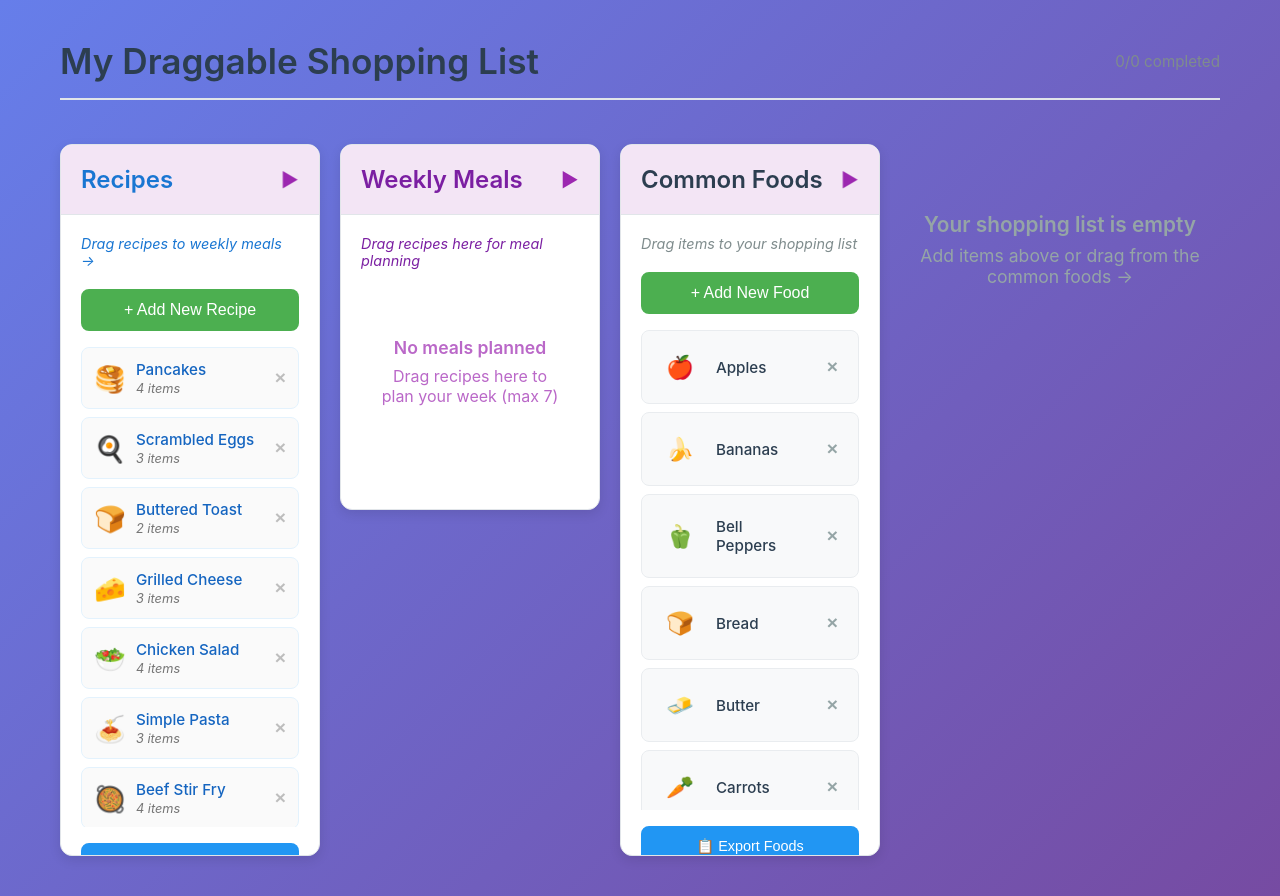
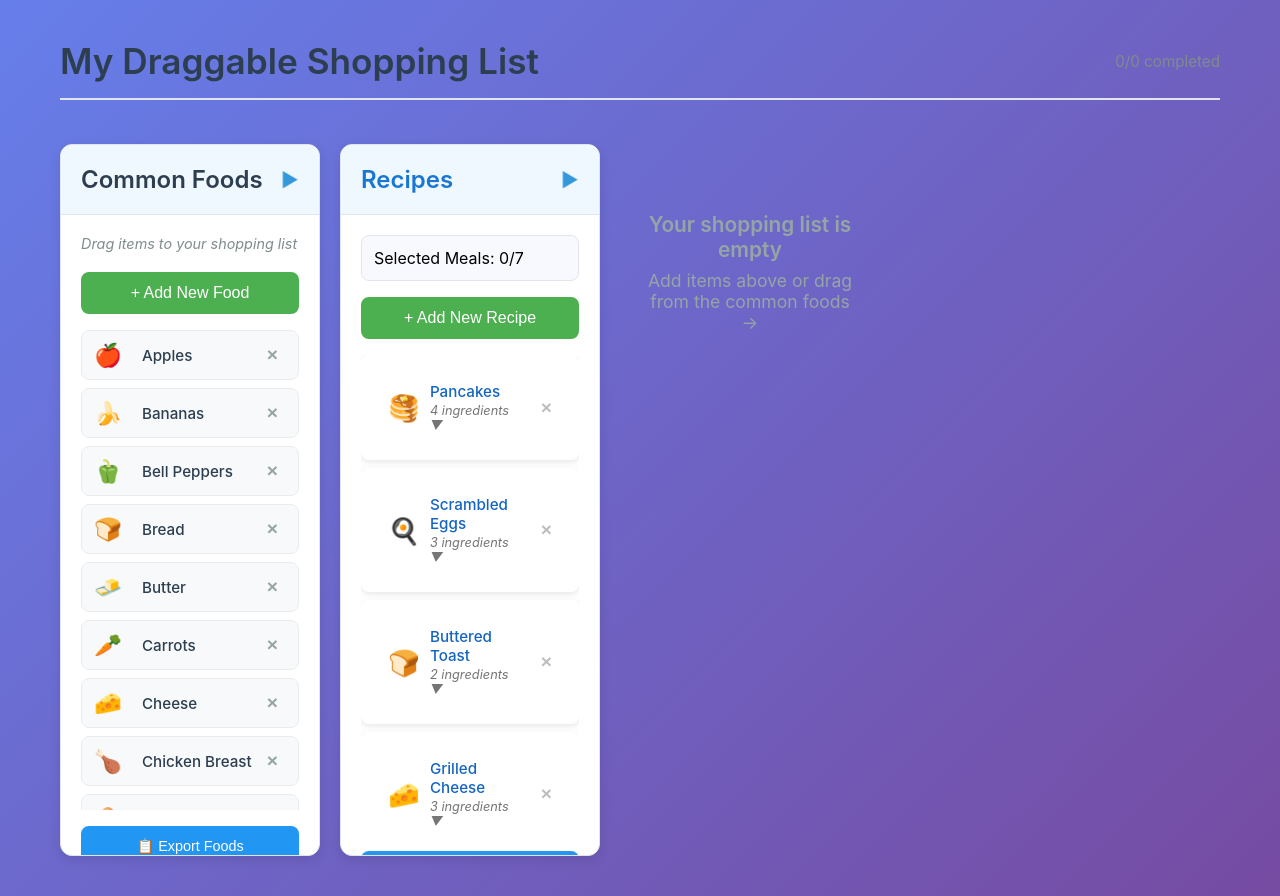
Before and after one commit to Kakalanp/ShopingListCalculator, a React (Create React App) app: page / in a window 1280 px wide. Built offline with nearby package versions, Linux system fonts and the light colour scheme.

Commit message:
Removing weekly meals container

```diff
--- a/src/components/RecipeList.css
+++ b/src/components/RecipeList.css
@@ -90,28 +90,48 @@
 }
 
 .recipe-item {
+  position: relative;
   display: flex;
   align-items: center;
   justify-content: space-between;
-  background: #fafafa;
-  border: 1px solid #e3f2fd;
+  background: white;
+  border: 3px solid transparent;
   border-radius: 8px;
+  padding: 12px;
+  cursor: pointer;
   transition: all 0.2s ease;
   user-select: none;
   overflow: hidden;
-  cursor: grab;
+  box-shadow: 0 2px 6px rgba(0, 0, 0, 0.1);
 }
 
 .recipe-item:hover {
-  background: #e8f5e8;
-  border-color: #4caf50;
-  transform: translateX(4px);
+  transform: translateY(-2px);
+  box-shadow: 0 4px 12px rgba(0, 0, 0, 0.15);
 }
 
-.recipe-item.dragging {
-  opacity: 0.8;
-  transform: rotate(2deg);
-  cursor: grabbing;
+.recipe-item.selected {
+  border-width: 4px;
+  box-shadow: 0 4px 16px rgba(0, 0, 0, 0.2);
+  background: #f8f9ff;
+}
+
+.selection-number {
+  position: absolute;
+  top: -8px;
+  right: -8px;
+  width: 24px;
+  height: 24px;
+  border-radius: 50%;
+  color: white;
+  font-weight: bold;
+  font-size: 0.8rem;
+  display: flex;
+  align-items: center;
+  justify-content: center;
+  border: 2px solid white;
+  box-shadow: 0 2px 4px rgba(0, 0, 0, 0.2);
+  z-index: 10;
 }
 
 .recipe-content {
@@ -305,6 +325,32 @@
   background: #da190b;
 }
 
+/* Ingredients expansion */
+.recipe-count.clickable {
+  cursor: pointer;
+  user-select: none;
+  transition: color 0.2s ease;
+}
+
+.recipe-count.clickable:hover {
+  color: #1976d2;
+}
+
+.ingredients-list {
+  margin-top: 8px;
+  padding: 8px 0;
+  border-top: 1px solid #e1e5e9;
+  max-height: 150px;
+  overflow-y: auto;
+}
+
+.ingredient-item {
+  padding: 2px 0;
+  font-size: 0.85rem;
+  color: #666;
+  line-height: 1.3;
+}
+
 /* Copy recipes button */
 .copy-recipes-btn {
   width: 100%;
@@ -334,3 +380,34 @@
 .copy-recipes-btn.success:hover {
   background: #45a049;
 }
+
+/* Selected meals counter */
+.selected-meals-counter {
+  margin-bottom: 16px;
+  padding: 12px;
+  background: #f8f9ff;
+  border-radius: 8px;
+  border: 1px solid #e1e5e9;
+}
+
+.selected-meals-counter > div:first-child {
+  font-weight: 600;
+  color: #1976d2;
+  margin-bottom: 8px;
+}
+
+.selected-meals-preview {
+  display: flex;
+  flex-wrap: wrap;
+  gap: 6px;
+  margin-top: 8px;
+}
+
+.meal-preview {
+  font-size: 0.85rem;
+  font-weight: 500;
+  padding: 4px 8px;
+  background: rgba(255, 255, 255, 0.8);
+  border-radius: 12px;
+  border: 1px solid currentColor;
+}
--- a/src/components/RecipeList.tsx
+++ b/src/components/RecipeList.tsx
@@ -1,5 +1,4 @@
 import React, { useState } from 'react';
-import { Draggable, Droppable } from '@hello-pangea/dnd';
 import { v4 as uuidv4 } from 'uuid';
 import './RecipeList.css';
 
@@ -13,13 +12,24 @@ export interface Recipe {
 interface RecipeListProps {
   recipes: Recipe[];
   onRecipesChange: (recipes: Recipe[]) => void;
+  selectedRecipes: string[];
+  onRecipeSelect: (recipeId: string) => void;
+  rainbowColors: string[];
   className?: string;
 }
 
-const RecipeList: React.FC<RecipeListProps> = ({ recipes, onRecipesChange, className }) => {
+const RecipeList: React.FC<RecipeListProps> = ({
+  recipes,
+  onRecipesChange,
+  selectedRecipes,
+  onRecipeSelect,
+  rainbowColors,
+  className
+}) => {
   const [isContainerCollapsed, setIsContainerCollapsed] = useState(false);
   const [isAddingRecipe, setIsAddingRecipe] = useState(false);
   const [copySuccess, setCopySuccess] = useState(false);
+  const [showIngredients, setShowIngredients] = useState<{[key: string]: boolean}>({});
   const [newRecipeName, setNewRecipeName] = useState('');
   const [newRecipeEmoji, setNewRecipeEmoji] = useState('🍽️');
   const [newRecipeIngredients, setNewRecipeIngredients] = useState('');
@@ -65,6 +75,13 @@ const RecipeList: React.FC<RecipeListProps> = ({ recipes, onRecipesChange, class
     }
   };
 
+  const toggleIngredients = (recipeId: string) => {
+    setShowIngredients(prev => ({
+      ...prev,
+      [recipeId]: !prev[recipeId]
+    }));
+  };
+
   return (
     <div className={`recipe-container ${className || ''} ${isContainerCollapsed ? 'collapsed' : ''}`}>
       <div className="container-header" onClick={() => setIsContainerCollapsed(!isContainerCollapsed)}>
@@ -73,7 +90,26 @@ const RecipeList: React.FC<RecipeListProps> = ({ recipes, onRecipesChange, class
       </div>
 
       <div className={`container-content ${isContainerCollapsed ? 'collapsed' : 'expanded'}`}>
-        <p className="recipe-instruction">Drag recipes to weekly meals →</p>
+        <div className="selected-meals-counter">
+          Selected Meals: {selectedRecipes.length}/7
+          {selectedRecipes.length > 0 && (
+            <div className="selected-meals-preview">
+              {selectedRecipes.map((recipeId, index) => {
+                const recipe = recipes.find(r => r.id === recipeId);
+                if (!recipe) return null;
+                return (
+                  <span
+                    key={recipeId}
+                    className="meal-preview"
+                    style={{ color: rainbowColors[index] }}
+                  >
+                    {recipe.emoji} {recipe.name}
+                  </span>
+                );
+              })}
+            </div>
+          )}
+        </div>
 
         {!isAddingRecipe ? (
           <button
@@ -119,33 +155,52 @@ const RecipeList: React.FC<RecipeListProps> = ({ recipes, onRecipesChange, class
           </div>
         )}
 
-        <Droppable droppableId="recipes" isDropDisabled={true}>
-          {(provided: any) => (
+        <div className="recipes-grid expanded">
+          {recipes.map((recipe, index) => {
+            const isSelected = selectedRecipes.includes(recipe.id);
+            const selectionIndex = selectedRecipes.indexOf(recipe.id);
+            const borderColor = isSelected ? rainbowColors[selectionIndex % rainbowColors.length] : 'transparent';
+
+            return (
               <div
-              {...provided.droppableProps}
-              ref={provided.innerRef}
-              className="recipes-grid expanded"
-            >
-              {recipes.map((recipe, index) => (
-                <Draggable
                 key={recipe.id}
-                  draggableId={`recipe-${recipe.id}`}
-                  index={index}
-                >
-                  {(provided: any, snapshot: any) => (
-                    <div
-                      ref={provided.innerRef}
-                      {...provided.draggableProps}
-                      {...provided.dragHandleProps}
-                      className={`recipe-item ${snapshot.isDragging ? 'dragging' : ''}`}
+                className={`recipe-item ${isSelected ? 'selected' : ''}`}
+                style={{ borderColor: borderColor }}
+                onClick={() => onRecipeSelect(recipe.id)}
               >
                 <div className="recipe-content">
                   <span className="recipe-emoji">{recipe.emoji}</span>
                   <div className="recipe-details">
                     <div className="recipe-name">{recipe.name}</div>
-                          <div className="recipe-count">{recipe.ingredients.length} items</div>
+                    <div
+                      className="recipe-count clickable"
+                      onClick={(e) => {
+                        e.stopPropagation();
+                        toggleIngredients(recipe.id);
+                      }}
+                      title="Click to show/hide ingredients"
+                    >
+                      {recipe.ingredients.length} ingredients {showIngredients[recipe.id] ? '▲' : '▼'}
+                    </div>
+                    {showIngredients[recipe.id] && (
+                      <div className="ingredients-list">
+                        {recipe.ingredients.map((ingredient, idx) => (
+                          <div key={idx} className="ingredient-item">
+                            • {ingredient}
+                          </div>
+                        ))}
+                      </div>
+                    )}
                   </div>
                 </div>
+                {isSelected && (
+                  <div
+                    className="selection-number"
+                    style={{ backgroundColor: borderColor }}
+                  >
+                    {selectionIndex + 1}
+                  </div>
+                )}
                 <button
                   className="delete-recipe-btn"
                   onClick={(e) => {
@@ -157,13 +212,9 @@ const RecipeList: React.FC<RecipeListProps> = ({ recipes, onRecipesChange, class
                   ×
                 </button>
               </div>
-                  )}
-                </Draggable>
-              ))}
-              {provided.placeholder}
+            );
+          })}
         </div>
-          )}
-        </Droppable>
 
         {recipes.length > 0 && (
           <button
--- a/src/components/ShoppingList.css
+++ b/src/components/ShoppingList.css
@@ -30,6 +30,11 @@
   display: flex;
   align-items: center;
   gap: 16px;
+}
+
+.copy-buttons {
+  display: flex;
+  gap: 8px;
 }
 
 .stats {
--- a/src/components/ShoppingList.tsx
+++ b/src/components/ShoppingList.tsx
@@ -5,7 +5,6 @@ import { ShoppingItem } from '../types/types';
 import ShoppingItemComponent from './ShoppingItemComponent';
 import CommonFoodSupplies, { FoodSupply } from './CommonFoodSupplies';
 import RecipeList, { Recipe } from './RecipeList';
-import WeeklyMeals from './WeeklyMeals';
 import './ShoppingList.css';
 import allRecipesData from '../data/recipes.json';
 import commonFoodsData from '../data/common-foods.json';
@@ -57,8 +56,21 @@ const ShoppingList: React.FC<ShoppingListProps> = ({ listName = 'My Shopping Lis
   const [items, setItems] = useState<ShoppingItem[]>([]);
   const [meals, setMeals] = useState<Recipe[]>([]);
   const [copySuccess, setCopySuccess] = useState(false);
+  const [copyMealsSuccess, setCopyMealsSuccess] = useState(false);
+  const [selectedRecipes, setSelectedRecipes] = useState<string[]>([]);
   const [foods, setFoods] = useState<FoodSupply[]>(() => loadFoodsFromStorage());
   const [recipes, setRecipes] = useState<Recipe[]>(() => loadRecipesFromStorage());
+
+  // Rainbow colors for selected recipes (ROYGBIV)
+  const rainbowColors = [
+    '#FF0000', // Red
+    '#FF8C00', // Orange
+    '#FFD700', // Yellow
+    '#32CD32', // Green
+    '#1E90FF', // Blue
+    '#4B0082', // Indigo
+    '#8A2BE2'  // Violet
+  ];
 
   // Save to localStorage whenever foods or recipes change
   useEffect(() => {
@@ -114,6 +126,18 @@ const ShoppingList: React.FC<ShoppingListProps> = ({ listName = 'My Shopping Lis
       console.error('Failed to copy: ', err);
     }
   }, [items]);
+
+  const copyMealList = useCallback(async () => {
+    try {
+      const limitedMeals = meals.slice(0, 7);
+      const mealText = limitedMeals.map((meal, index) => `${index + 1}. ${meal.name}`).join('\n');
+      await navigator.clipboard.writeText(mealText);
+      setCopyMealsSuccess(true);
+      setTimeout(() => setCopyMealsSuccess(false), 2000);
+    } catch (err) {
+      console.error('Failed to copy meal list: ', err);
+    }
+  }, [meals]);
 
   const handleMealsChange = useCallback((newMeals: Recipe[]) => {
     // Calculate the difference in ingredients between old and new meals
@@ -188,20 +212,29 @@ const ShoppingList: React.FC<ShoppingListProps> = ({ listName = 'My Shopping Lis
     });
   }, [meals]);
 
+  const handleRecipeSelect = useCallback((recipeId: string) => {
+    const recipe = recipes.find(r => r.id === recipeId);
+    if (!recipe) return;
+
+    const isSelected = selectedRecipes.includes(recipeId);
+
+    if (isSelected) {
+      // Remove from selection and meals
+      setSelectedRecipes(prev => prev.filter(id => id !== recipeId));
+      const newMeals = meals.filter(meal => meal.id !== recipeId);
+      handleMealsChange(newMeals);
+    } else {
+      // Add to selection and meals (max 7)
+      if (selectedRecipes.length < 7) {
+        setSelectedRecipes(prev => [...prev, recipeId]);
+        const newMeals = [...meals, recipe];
+        handleMealsChange(newMeals);
+      }
+    }
+  }, [recipes, selectedRecipes, meals, handleMealsChange]);
+
   const onDragEnd = useCallback((result: DropResult) => {
     if (!result.destination) {
-      return;
-    }
-
-    // Handle drag from recipes to weekly meals
-    if (result.source.droppableId === 'recipes' && result.destination.droppableId === 'weekly-meals') {
-      const draggedRecipeId = result.draggableId.replace('recipe-', '');
-
-      const draggedRecipe = recipes.find((recipe: Recipe) => recipe.id === draggedRecipeId);
-      if (draggedRecipe) {
-        const newMeals = [...meals, draggedRecipe];
-        handleMealsChange(newMeals);
-      }
       return;
     }
 
@@ -260,18 +293,29 @@ const ShoppingList: React.FC<ShoppingListProps> = ({ listName = 'My Shopping Lis
         <div className="header">
           <h1>{listName}</h1>
           <div className="header-actions">
+            <div className="copy-buttons">
+              {meals.length > 0 && (
+                <button
+                  className={`copy-btn ${copyMealsSuccess ? 'success' : ''}`}
+                  onClick={copyMealList}
+                  title={copyMealsSuccess ? 'Copied!' : 'Copy meal list to clipboard'}
+                >
+                  {copyMealsSuccess ? '✓' : '🍽️'} Meals
+                </button>
+              )}
+              {items.length > 0 && (
+                <button
+                  className={`copy-btn ${copySuccess ? 'success' : ''}`}
+                  onClick={copyShoppingList}
+                  title={copySuccess ? 'Copied!' : 'Copy shopping list to clipboard'}
+                >
+                  {copySuccess ? '✓' : '📋'} Shopping
+                </button>
+              )}
+            </div>
             <div className="stats">
               <span className="item-count">{completedItems}/{items.length} completed</span>
             </div>
-            {items.length > 0 && (
-              <button
-                className={`copy-btn ${copySuccess ? 'success' : ''}`}
-                onClick={copyShoppingList}
-                title={copySuccess ? 'Copied!' : 'Copy shopping list to clipboard'}
-              >
-                {copySuccess ? '✓' : '📋'}
-              </button>
-            )}
           </div>
         </div>
 
@@ -291,16 +335,18 @@ const ShoppingList: React.FC<ShoppingListProps> = ({ listName = 'My Shopping Lis
         key={`${foods.length}-${recipes.length}`}
       >
           <div className="lists-container">
-            <div className="recipes-sidebar">
-              <RecipeList recipes={recipes} onRecipesChange={handleRecipesChange} />
+            <div className="foods-sidebar">
+              <CommonFoodSupplies foods={foods} onFoodsChange={handleFoodsChange} />
             </div>
 
-            <div className="meals-sidebar">
-              <WeeklyMeals meals={meals} onMealsChange={handleMealsChange} />
-            </div>
-
-            <div className="foods-sidebar">
-              <CommonFoodSupplies foods={foods} onFoodsChange={handleFoodsChange} />
+            <div className="recipes-sidebar">
+              <RecipeList
+                recipes={recipes}
+                onRecipesChange={handleRecipesChange}
+                selectedRecipes={selectedRecipes}
+                onRecipeSelect={handleRecipeSelect}
+                rainbowColors={rainbowColors}
+              />
             </div>
 
             <div className="shopping-list-section">
--- a/src/components/WeeklyMeals.tsx
+++ b/src/components/WeeklyMeals.tsx
@@ -12,7 +12,6 @@ interface WeeklyMealsProps {
 const WeeklyMeals: React.FC<WeeklyMealsProps> = ({ className, meals, onMealsChange }) => {
   const [isContainerCollapsed, setIsContainerCollapsed] = useState(false);
   const [showIngredients, setShowIngredients] = useState<{[key: string]: boolean}>({});
-  const [copySuccess, setCopySuccess] = useState(false);
 
   // Limit meals to 7
   const limitedMeals = meals.slice(0, 7);
@@ -25,20 +24,6 @@ const WeeklyMeals: React.FC<WeeklyMealsProps> = ({ className, meals, onMealsChan
     }));
   }, []);
 
-  const copyMealList = useCallback(async () => {
-    const mealList = limitedMeals
-      .map((meal, index) => `${index + 1}. ${meal.name}`)
-      .join('\n');
-
-    try {
-      await navigator.clipboard.writeText(mealList);
-      setCopySuccess(true);
-      setTimeout(() => setCopySuccess(false), 2000);
-    } catch (err) {
-      console.error('Failed to copy: ', err);
-    }
-  }, [limitedMeals]);
-
   const removeMeal = useCallback((mealIndex: number) => {
     const newMeals = meals.filter((_, index) => index !== mealIndex);
     onMealsChange(newMeals);
@@ -49,15 +34,6 @@ const WeeklyMeals: React.FC<WeeklyMealsProps> = ({ className, meals, onMealsChan
       <div className="container-header">
         <h2 onClick={() => setIsContainerCollapsed(!isContainerCollapsed)}>Weekly Meals</h2>
         <div className="header-actions">
-          {limitedMeals.length > 0 && (
-            <button
-              className={`copy-btn ${copySuccess ? 'success' : ''}`}
-              onClick={copyMealList}
-              title={copySuccess ? 'Copied!' : 'Copy meal list to clipboard'}
-            >
-              {copySuccess ? '✓' : '📋'}
-            </button>
-          )}
           <span
             className={`container-expand-icon ${isContainerCollapsed ? '' : 'expanded'}`}
             onClick={() => setIsContainerCollapsed(!isContainerCollapsed)}
```
Lines whose indentation alone changed are shown as unchanged.
